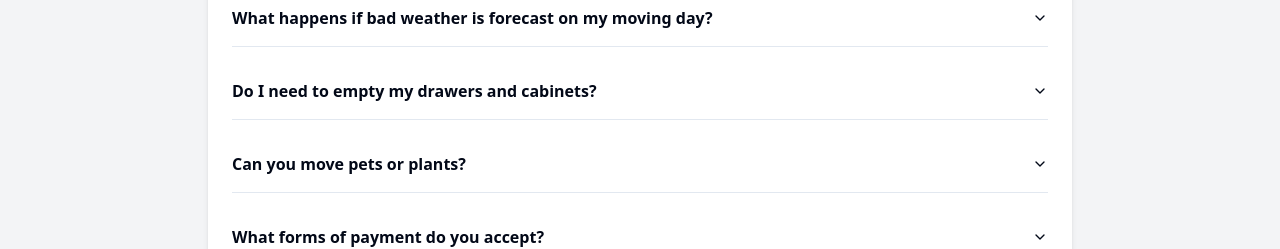
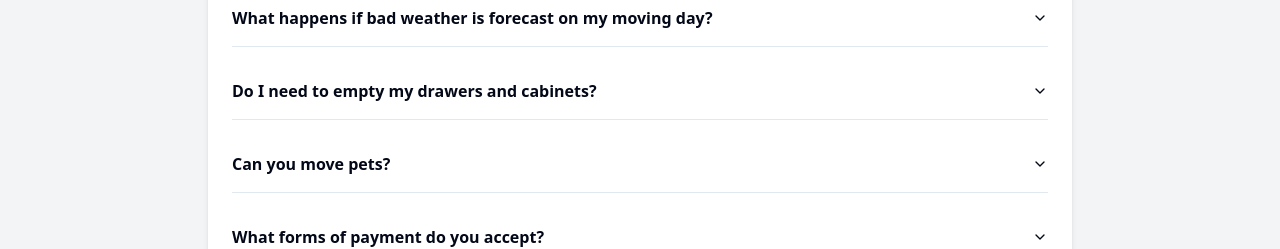
Before and after one commit to Derbyshire-Removals/derbyshire-removals, a Next.js app: page /faq in a window 1280 px wide. Shown: the part 840-1089 px from the top of the page. Built offline with nearby package versions, Linux system fonts and the light colour scheme.

Commit message:
Fix: FAQ question about pets and plants
Updated the FAQ page to only ask about moving pets.

```diff
--- a/src/app/faq/page.js
+++ b/src/app/faq/page.js
@@ -1,4 +1,3 @@
-
 import React from 'react';
 import Header from '../components/Header';
 import Footer from '../components/Footer';
@@ -45,8 +44,8 @@ const FAQ = () => {
       answer: "Yes, we recommend emptying all furniture before moving day. Drawers and cabinets should be empty to reduce weight, prevent damage to the furniture, and avoid items shifting during transport."
     },
     {
-      question: "Can you move pets or plants?",
-      answer: "We recommend transporting plants and pets yourself where possible. Plants can be damaged during transport, and pets may become stressed. If this isn't possible, please discuss your specific requirements with us beforehand."
+      question: "Can you move pets?",
+      answer: "We recommend transporting pets yourself where possible as pets may become stressed during the moving process. If this isn't possible, please discuss your specific requirements with us beforehand."
     },
     {
       question: "What forms of payment do you accept?",
```
